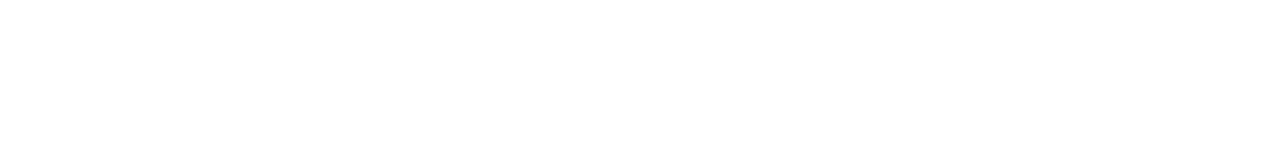
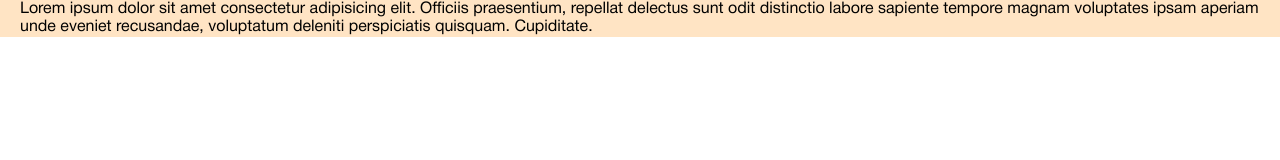
Before and after one commit to adwasar/at_test, a website built with webpack: page src/index.html in a window 1280 px wide. Built offline with nearby package versions, Linux system fonts and the light colour scheme.

Commit message:
style: container

```diff
--- a/src/index.html
+++ b/src/index.html
@@ -8,6 +8,17 @@
 </head>
 
 <body>
+  <div class="external-container">
+    <div class="container">
+      <p>
+        Lorem ipsum dolor sit amet consectetur adipisicing elit. Officiis praesentium, repellat delectus sunt odit
+        distinctio labore sapiente tempore magnam voluptates ipsam aperiam unde eveniet recusandae, voluptatum deleniti
+        perspiciatis quisquam. Cupiditate.
+      </p>
+    </div>
+  </div>
 </body>
+<header>
+</header>
 
 </html>
--- a/src/scss/inc/_base.scss
+++ b/src/scss/inc/_base.scss
@@ -1,5 +1,6 @@
 body {
   font-family: $main-font-family;
+  overflow-x: hidden;
 }
 
 h1,
@@ -10,3 +11,20 @@ h5,
 h6 {
   font-family: $title-font-family;
 }
+
+p {
+  margin: 0;
+}
+
+.container {
+  max-width: 1280px;
+  margin: 0 auto;
+  padding: 0 20px;
+  background-color: bisque;
+}
+
+.external-container {
+  max-width: 1440px;
+  margin: 0 auto;
+  background-color: rgb(255, 208, 151);
+}
```
